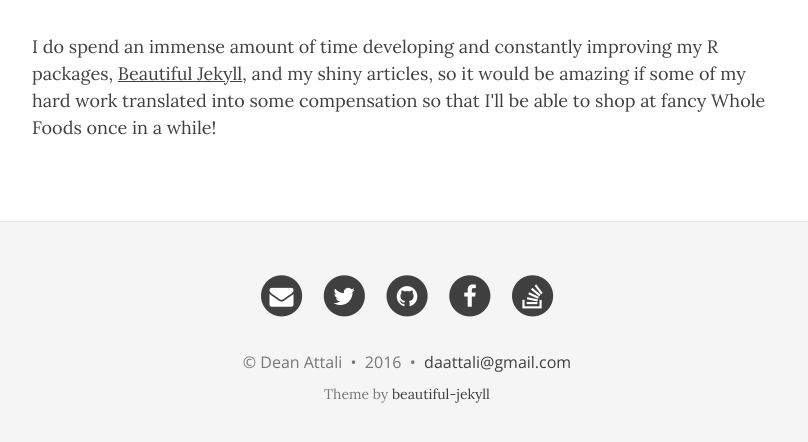
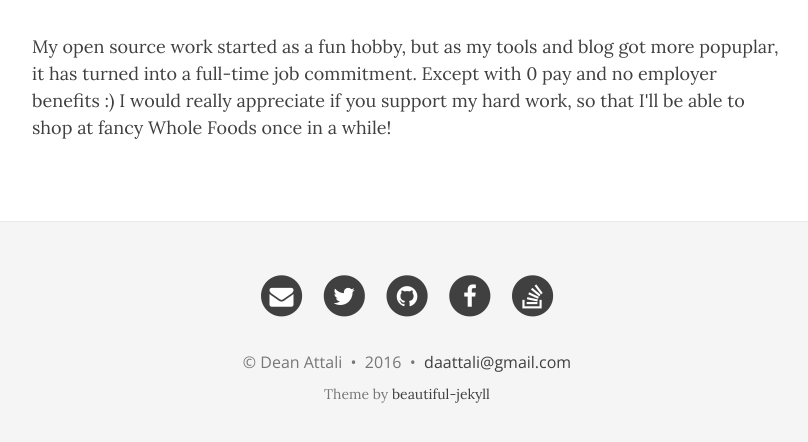
Before and after one commit to daattali/daattali.github.io, a Jekyll site: the page built from aboutme.html, in a window 1280 px wide and 900 px high, scrolled down 1739 px, cut to the strip 445-887 px from the top of the window. Shown: the whole strip, without its empty margins (233-1041 px from the left). Built offline with Jekyll 4.4.1, drawn with Linux system fonts in a browser that asks for light colours; nearby versions of some CDN libraries.

Commit message:
change "please feeeed me" message

```diff
--- a/aboutme.html
+++ b/aboutme.html
@@ -94,5 +94,5 @@ I will be away until Sept 19 with absolutely no internet (or even cell phone sig
     <input type="image" src="https://www.paypalobjects.com/en_US/i/btn/btn_donate_LG.gif" border="0" name="submit" alt="Donate with PayPal">
     <img alt="" border="0" src="https://www.paypalobjects.com/en_US/i/scr/pixel.gif" width="1" height="1">
   </form>
-  <p>I do spend an immense amount of time developing and constantly improving my R packages, <a href="http://deanattali.com/beautiful-jekyll">Beautiful Jekyll</a>, and my shiny articles, so it would be amazing if some of my hard work translated into some compensation so that I'll be able to shop at fancy Whole Foods once in a while!</p>
+  <p>My open source work started as a fun hobby, but as my tools and blog got more popuplar, it has turned into a full-time job commitment. Except with 0 pay and no employer benefits :) I would really appreciate if you support my hard work, so that I'll be able to shop at fancy Whole Foods once in a while!</p>
 </div>
```
